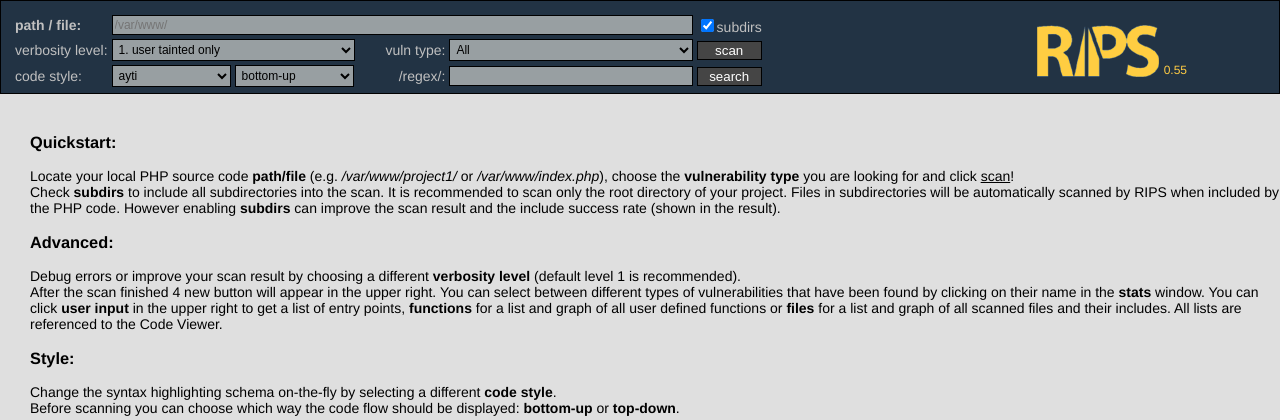
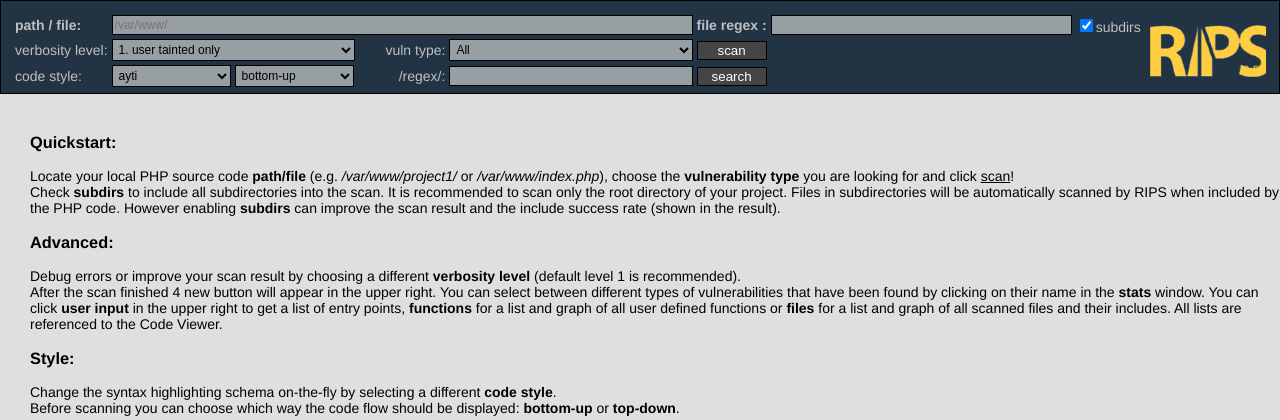
Before and after one commit to liuyuan1002/RIPS, a PHP site: page / in a window 1280 px wide. Shown: the top 420 px of the page. Run offline with PHP 8.4, Linux system fonts and the light colour scheme.

Commit message:
20200515-扫描入口文件正则匹配
添加扫描入口
文件名正则匹配

```diff
--- a/index.php
+++ b/index.php
@@ -46,6 +46,10 @@ include 'config/general.php';
 		<tr>
 			<td nowrap><b>path / file:</b></td>
 			<td colspan="3" nowrap><input type="text" size=80 id="location" value="<?php echo BASEDIR; ?>" title="enter path to PHP file(s)" placeholder="/var/www/">
+			</td>
+			<td nowrap><b>file regex :</b></td>
+			<td>
+			<input type="text" size=40 id="filereg" value="" title="enter regex to PHP file(s)" placeholder="">
 			</td>
 			<td nowrap><input type="checkbox" id="subdirs" value="1" title="check to scan subdirectories" checked/>subdirs
 			</td>
--- a/js/script.js
+++ b/js/script.js
@@ -69,13 +69,14 @@ function handleResponse(idprefix) {
 function scan(ignore_warning)
 {
 	var location = encodeURIComponent(document.getElementById("location").value);
+	var filereg = document.getElementById("filereg").value;
 	var subdirs = Number(document.getElementById("subdirs").checked);
 	var	verbosity = document.getElementById("verbosity").value;
 	var vector = document.getElementById("vector").value;
 	var treestyle = document.getElementById("treestyle").value;
 	var stylesheet = document.getElementById("css").value;
 
-	var params = "loc="+location+"&subdirs="+subdirs+"&verbosity="+verbosity+"&vector="+vector+"&treestyle="+treestyle+"&stylesheet="+stylesheet;
+	var params = "loc="+location+"&filereg="+filereg+"&subdirs="+subdirs+"&verbosity="+verbosity+"&vector="+vector+"&treestyle="+treestyle+"&stylesheet="+stylesheet;
 
 	if(ignore_warning)
 		params+="&ignore_warning=1";
--- a/lib/filer.php
+++ b/lib/filer.php
@@ -16,7 +16,7 @@ You should have received a copy of the GNU General Public License along with thi
 **/
 
 	// get all php files from directory, including all subdirectories
-	function read_recursiv($path, $scan_subdirs)
+	function read_recursiv($path, $filereg, $scan_subdirs)
 	{
 		$result = array();
 
@@ -31,7 +31,7 @@ You should have received a copy of the GNU General Public License along with thi
 					$name = $path . '/' . $file;
 					if (is_dir($name) && $scan_subdirs)
 					{
-						$ar = read_recursiv($name, true);
+						$ar = read_recursiv($name, $filereg, true);
 						foreach ($ar as $value)
 						{
 							if(in_array(substr($value, strrpos($value, '.')), $GLOBALS['FILETYPES']))
--- a/main.php
+++ b/main.php
@@ -43,11 +43,12 @@ You should have received a copy of the GNU General Public License along with thi
 	if(!empty($_POST['loc']))
 	{
 		$location = realpath($_POST['loc']);
+		$filereg = trim($_POST['filereg']);
 
 		if(is_dir($location))
 		{
 			$scan_subdirs = isset($_POST['subdirs']) ? $_POST['subdirs'] : false;
-			$files = read_recursiv($location, $scan_subdirs);
+			$files = read_recursiv($location, $filereg, $scan_subdirs);
 
 			if(count($files) > WARNFILES && !isset($_POST['ignore_warning']))
 				die('warning:'.count($files));
--- a/windows/leakscan.php
+++ b/windows/leakscan.php
@@ -47,7 +47,7 @@ You should have received a copy of the GNU General Public License along with thi
 		if(is_dir($location))
 		{
 			$scan_subdirs = isset($_POST['subdirs']) ? $_POST['subdirs'] : false;
-			$files = read_recursiv($location, $scan_subdirs);
+			$files = read_recursiv($location, $filereg, $scan_subdirs);
 
 			if(count($files) > WARNFILES && !isset($_POST['ignore_warning']))
 				die('warning:'.count($files));
```
